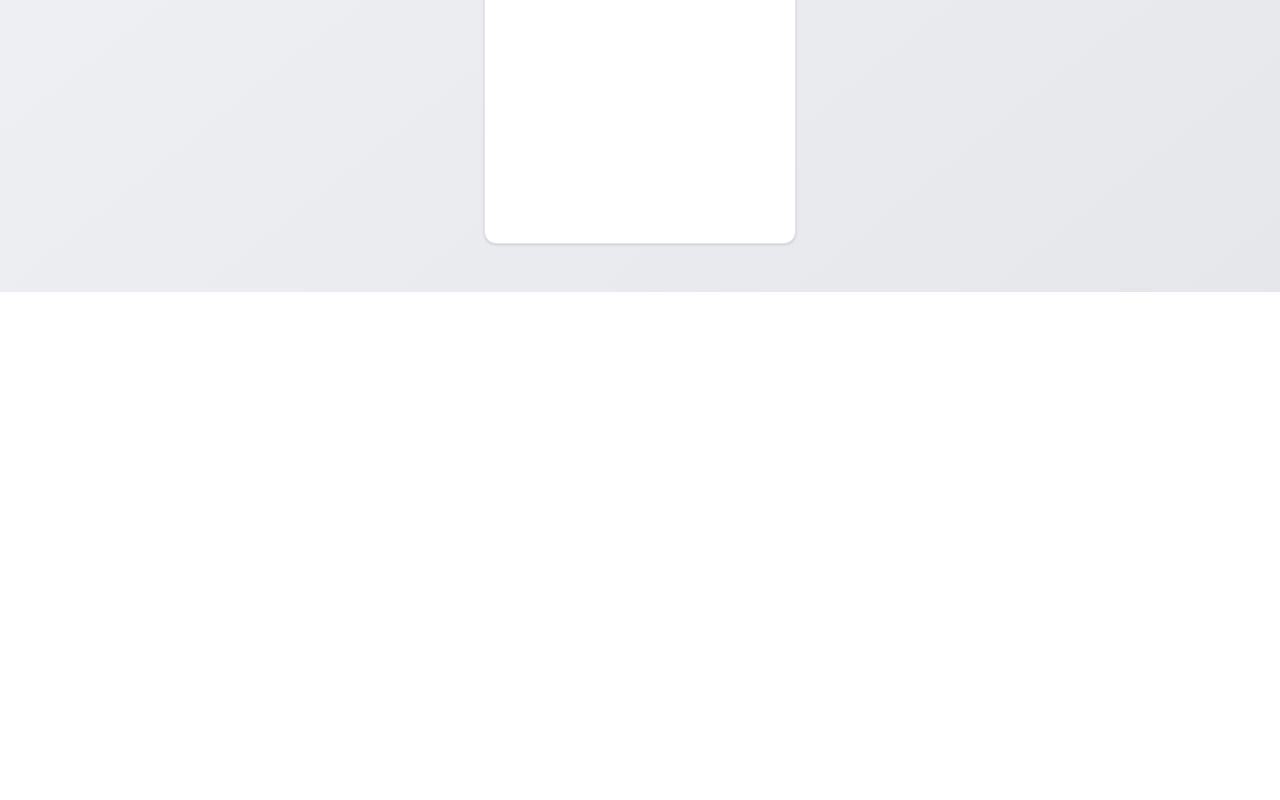
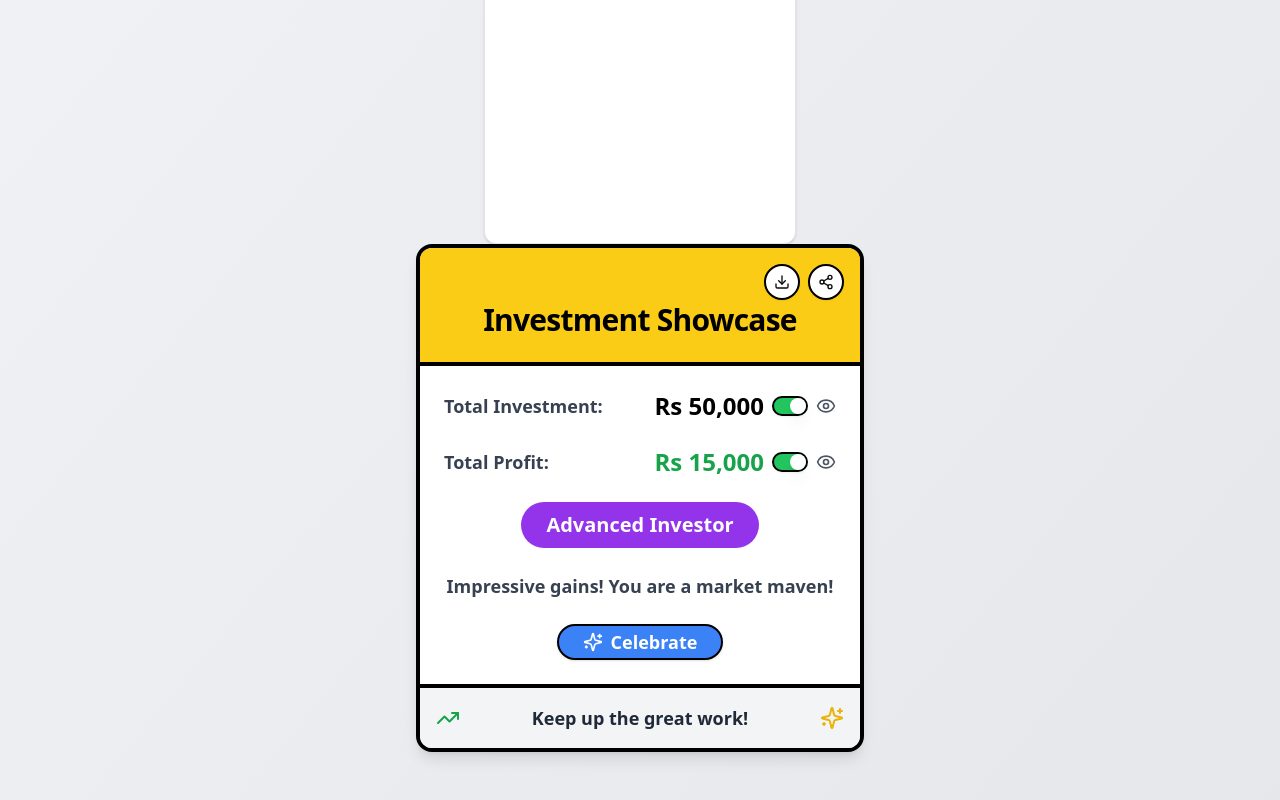
Before and after one commit to Yh010/expensetrackerFrontend, a React (Vite) app: page /app in a window 1280 px wide. Shown: the part 737-1537 px from the top of the page. Before the commit the page ends 1029 px from the top, so only its background shows below. Built offline with nearby package versions, Linux system fonts and the light colour scheme.

Commit message:
sharable card

```diff
--- a/package.json
+++ b/package.json
@@ -12,9 +12,13 @@
   "dependencies": {
     "@radix-ui/react-icons": "^1.3.0",
     "@radix-ui/react-slot": "^1.1.0",
+    "@radix-ui/react-switch": "^1.1.1",
     "@radix-ui/react-tabs": "^1.1.1",
+    "@types/canvas-confetti": "^1.6.4",
+    "canvas-confetti": "^1.9.3",
     "class-variance-authority": "^0.7.0",
     "clsx": "^2.1.1",
+    "html-to-image": "^1.11.11",
     "lucide-react": "^0.446.0",
     "react": "^18.3.1",
     "react-dom": "^18.3.1",
--- /dev/null
+++ b/src/components/GeneratedCard/UserCard.tsx
@@ -0,0 +1,200 @@
+import { useState } from "react";
+import {
+  Card,
+  CardContent,
+  CardFooter,
+  CardHeader,
+  CardTitle,
+} from "@/components/ui/card";
+import { Button } from "@/components/ui/button";
+import { Switch } from "@/components/ui/switch";
+import { Badge } from "@/components/ui/badge";
+import {
+  Sparkles,
+  TrendingUp,
+  Download,
+  Share2,
+  Eye,
+  EyeOff,
+} from "lucide-react";
+import confetti from "canvas-confetti";
+import { toPng } from "html-to-image";
+
+type InvestorRank =
+  | "Novice"
+  | "Intermediate"
+  | "Advanced"
+  | "Expert"
+  | "Master";
+
+interface InvestmentData {
+  totalInvestment: number;
+  totalProfit: number;
+}
+
+const getInvestorRank = (profit: number): InvestorRank => {
+  if (profit < 1000) return "Novice";
+  if (profit < 10000) return "Intermediate";
+  if (profit < 50000) return "Advanced";
+  if (profit < 100000) return "Expert";
+  return "Master";
+};
+
+const getPraisePhrase = (rank: InvestorRank): string => {
+  switch (rank) {
+    case "Novice":
+      return "Great start! Keep growing!";
+    case "Intermediate":
+      return "You are on fire! Keep it up!";
+    case "Advanced":
+      return "Impressive gains! You are a market maven!";
+    case "Expert":
+      return "Phenomenal performance! You are a trading titan!";
+    case "Master":
+      return "Legendary investor! You are in a league of your own!";
+  }
+};
+
+export default function InvestmentShowcaseCard({
+  data,
+}: {
+  data: InvestmentData;
+}) {
+  const [showInvestment, setShowInvestment] = useState(true);
+  const [showProfit, setShowProfit] = useState(true);
+  const investorRank = getInvestorRank(data.totalProfit);
+  const praisePhrase = getPraisePhrase(investorRank);
+
+  const handleDownload = async () => {
+    const element = document.getElementById("investment-card");
+    if (element) {
+      const dataUrl = await toPng(element);
+      const link = document.createElement("a");
+      link.download = "my-investment-showcase.png";
+      link.href = dataUrl;
+      link.click();
+    }
+  };
+
+  const handleShare = () => {
+    const shareUrl = `https://investtrack.com/share/${btoa(
+      JSON.stringify(data)
+    )}`;
+    navigator.clipboard.writeText(shareUrl);
+    alert("Share link copied to clipboard!");
+  };
+
+  const triggerConfetti = () => {
+    confetti({
+      particleCount: 100,
+      spread: 70,
+      origin: { y: 0.6 },
+    });
+  };
+
+  return (
+    <Card
+      id="investment-card"
+      className="w-full max-w-md mx-auto bg-white overflow-hidden shadow-lg rounded-2xl border-4 border-black"
+    >
+      <CardHeader className="relative bg-yellow-400 p-6 border-b-4 border-black">
+        <div className="absolute top-4 right-4 flex space-x-2">
+          <Button
+            variant="outline"
+            size="icon"
+            onClick={handleDownload}
+            className="rounded-full bg-white border-2 border-black hover:bg-gray-100"
+          >
+            <Download className="h-4 w-4" />
+          </Button>
+          <Button
+            variant="outline"
+            size="icon"
+            onClick={handleShare}
+            className="rounded-full bg-white border-2 border-black hover:bg-gray-100"
+          >
+            <Share2 className="h-4 w-4" />
+          </Button>
+        </div>
+        <CardTitle className="text-3xl font-extrabold text-center text-black pt-6">
+          Investment Showcase
+        </CardTitle>
+      </CardHeader>
+      <CardContent className="space-y-6 p-6">
+        <div className="flex justify-between items-center">
+          <span className="font-bold text-lg text-gray-700">
+            Total Investment:
+          </span>
+          <div className="flex items-center space-x-2">
+            {showInvestment ? (
+              <span className="font-extrabold text-2xl text-black">
+                Rs {data.totalInvestment.toLocaleString()}
+              </span>
+            ) : (
+              <span className="font-extrabold text-2xl text-black">****</span>
+            )}
+            <Switch
+              checked={showInvestment}
+              onCheckedChange={setShowInvestment}
+              className="data-[state=checked]:bg-green-500 border-2 border-black"
+            />
+            {showInvestment ? (
+              <Eye className="h-5 w-5 text-gray-600" />
+            ) : (
+              <EyeOff className="h-5 w-5 text-gray-600" />
+            )}
+          </div>
+        </div>
+        <div className="flex justify-between items-center">
+          <span className="font-bold text-lg text-gray-700">Total Profit:</span>
+          <div className="flex items-center space-x-2">
+            {showProfit ? (
+              <span className="font-extrabold text-2xl text-green-600">
+                Rs {data.totalProfit.toLocaleString()}
+              </span>
+            ) : (
+              <span className="font-extrabold text-2xl text-black">****</span>
+            )}
+            <Switch
+              checked={showProfit}
+              onCheckedChange={setShowProfit}
+              className="data-[state=checked]:bg-green-500 border-2 border-black"
+            />
+            {showProfit ? (
+              <Eye className="h-5 w-5 text-gray-600" />
+            ) : (
+              <EyeOff className="h-5 w-5 text-gray-600" />
+            )}
+          </div>
+        </div>
+        <div className="flex justify-center">
+          <Badge
+            variant="secondary"
+            className="text-xl px-6 py-2 bg-purple-600 text-white font-bold rounded-full"
+          >
+            {investorRank} Investor
+          </Badge>
+        </div>
+        <p className="text-center text-lg font-semibold text-gray-700">
+          {praisePhrase}
+        </p>
+        <div className="flex justify-center">
+          <Button
+            onClick={triggerConfetti}
+            className="bg-blue-500 hover:bg-blue-600 text-white font-bold py-2 px-6 rounded-full text-lg border-2 border-black"
+          >
+            <Sparkles className="h-5 w-5 mr-2" />
+            Celebrate
+          </Button>
+        </div>
+      </CardContent>
+      <CardFooter className="bg-gray-100 p-4 flex justify-between items-center border-t-4 border-black">
+        <TrendingUp className="h-6 w-6 text-green-600" />
+        <span className="font-bold text-lg text-gray-800">
+          Keep up the great work!
+        </span>
+        <Sparkles className="h-6 w-6 text-yellow-500" />
+      </CardFooter>
+    </Card>
+  );
+}
--- /dev/null
+++ b/src/components/ui/badge.tsx
@@ -0,0 +1,36 @@
+import * as React from "react"
+import { cva, type VariantProps } from "class-variance-authority"
+
+import { cn } from "@/lib/utils"
+
+const badgeVariants = cva(
+  "inline-flex items-center rounded-md border px-2.5 py-0.5 text-xs font-semibold transition-colors focus:outline-none focus:ring-2 focus:ring-ring focus:ring-offset-2",
+  {
+    variants: {
+      variant: {
+        default:
+          "border-transparent bg-primary text-primary-foreground shadow hover:bg-primary/80",
+        secondary:
+          "border-transparent bg-secondary text-secondary-foreground hover:bg-secondary/80",
+        destructive:
+          "border-transparent bg-destructive text-destructive-foreground shadow hover:bg-destructive/80",
+        outline: "text-foreground",
+      },
+    },
+    defaultVariants: {
+      variant: "default",
+    },
+  }
+)
+
+export interface BadgeProps
+  extends React.HTMLAttributes<HTMLDivElement>,
+    VariantProps<typeof badgeVariants> {}
+
+function Badge({ className, variant, ...props }: BadgeProps) {
+  return (
+    <div className={cn(badgeVariants({ variant }), className)} {...props} />
+  )
+}
+
+export { Badge, badgeVariants }
--- /dev/null
+++ b/src/components/ui/switch.tsx
@@ -0,0 +1,27 @@
+import * as React from "react"
+import * as SwitchPrimitives from "@radix-ui/react-switch"
+
+import { cn } from "@/lib/utils"
+
+const Switch = React.forwardRef<
+  React.ElementRef<typeof SwitchPrimitives.Root>,
+  React.ComponentPropsWithoutRef<typeof SwitchPrimitives.Root>
+>(({ className, ...props }, ref) => (
+  <SwitchPrimitives.Root
+    className={cn(
+      "peer inline-flex h-5 w-9 shrink-0 cursor-pointer items-center rounded-full border-2 border-transparent shadow-sm transition-colors focus-visible:outline-none focus-visible:ring-2 focus-visible:ring-ring focus-visible:ring-offset-2 focus-visible:ring-offset-background disabled:cursor-not-allowed disabled:opacity-50 data-[state=checked]:bg-primary data-[state=unchecked]:bg-input",
+      className
+    )}
+    {...props}
+    ref={ref}
+  >
+    <SwitchPrimitives.Thumb
+      className={cn(
+        "pointer-events-none block h-4 w-4 rounded-full bg-background shadow-lg ring-0 transition-transform data-[state=checked]:translate-x-4 data-[state=unchecked]:translate-x-0"
+      )}
+    />
+  </SwitchPrimitives.Root>
+))
+Switch.displayName = SwitchPrimitives.Root.displayName
+
+export { Switch }
--- a/src/pages/Investments.tsx
+++ b/src/pages/Investments.tsx
@@ -21,6 +21,7 @@ import {
   IndianRupeeIcon,
 } from "lucide-react";
 import { TotalInvestmentChart } from "@/components/TotalInvestmentPieChart";
+import InvestmentShowcaseCard from "@/components/GeneratedCard/UserCard";
 //import { ProfitLossChart } from "@/components/ProfitLossPieChart";
 
 interface Stock {
@@ -109,6 +110,11 @@ export default function InvestmentTracker() {
     0
   );
   const totalProfitLoss = totalCurrent - totalInvested;
+
+  const investmentData = {
+    totalInvestment: 50000,
+    totalProfit: 15000,
+  };
 
   return (
     <div className="min-h-screen bg-gradient-to-br from-gray-100 to-gray-200 dark:from-gray-900 dark:to-gray-800">
@@ -308,6 +314,9 @@ export default function InvestmentTracker() {
             />
             {/*  <ProfitLossChart /> */}
           </div>
+          <div>
+            <InvestmentShowcaseCard data={investmentData} />
+          </div>
         </div>
       </main>
     </div>
```
Also changed, not shown: 1 other file (tests, documents, lock files or other folders).
